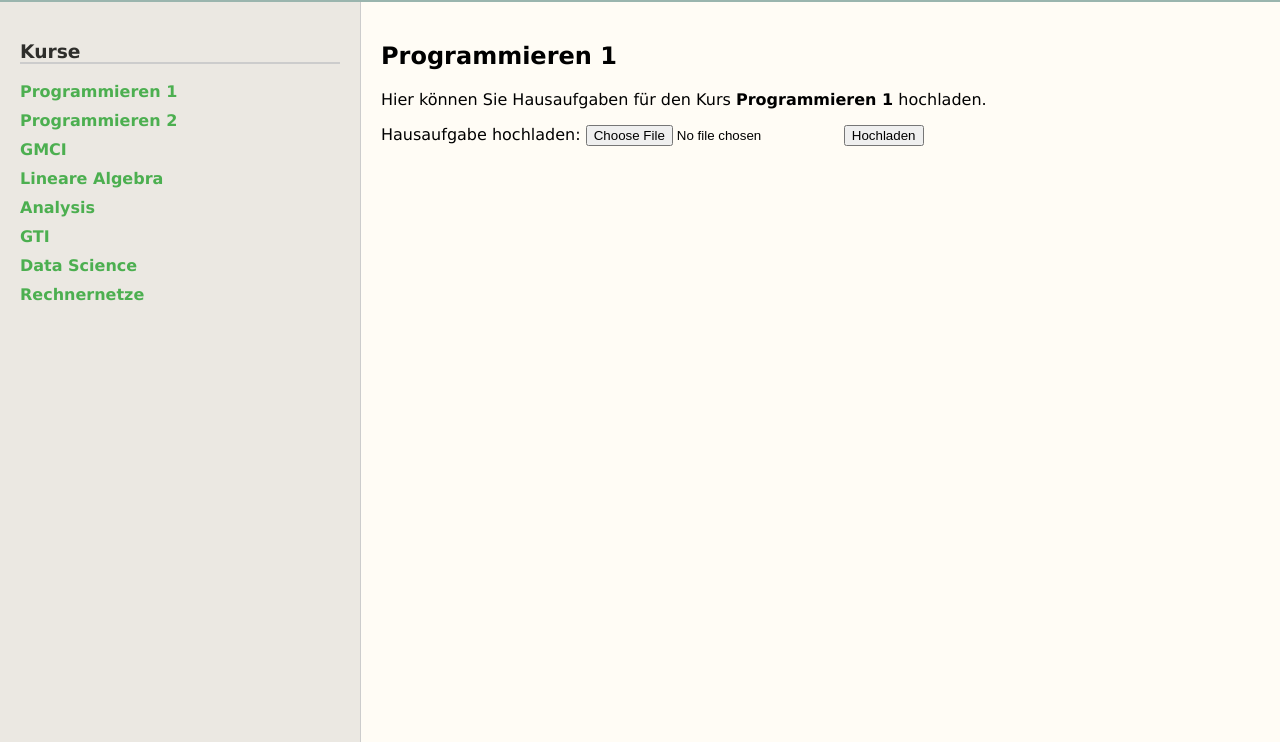
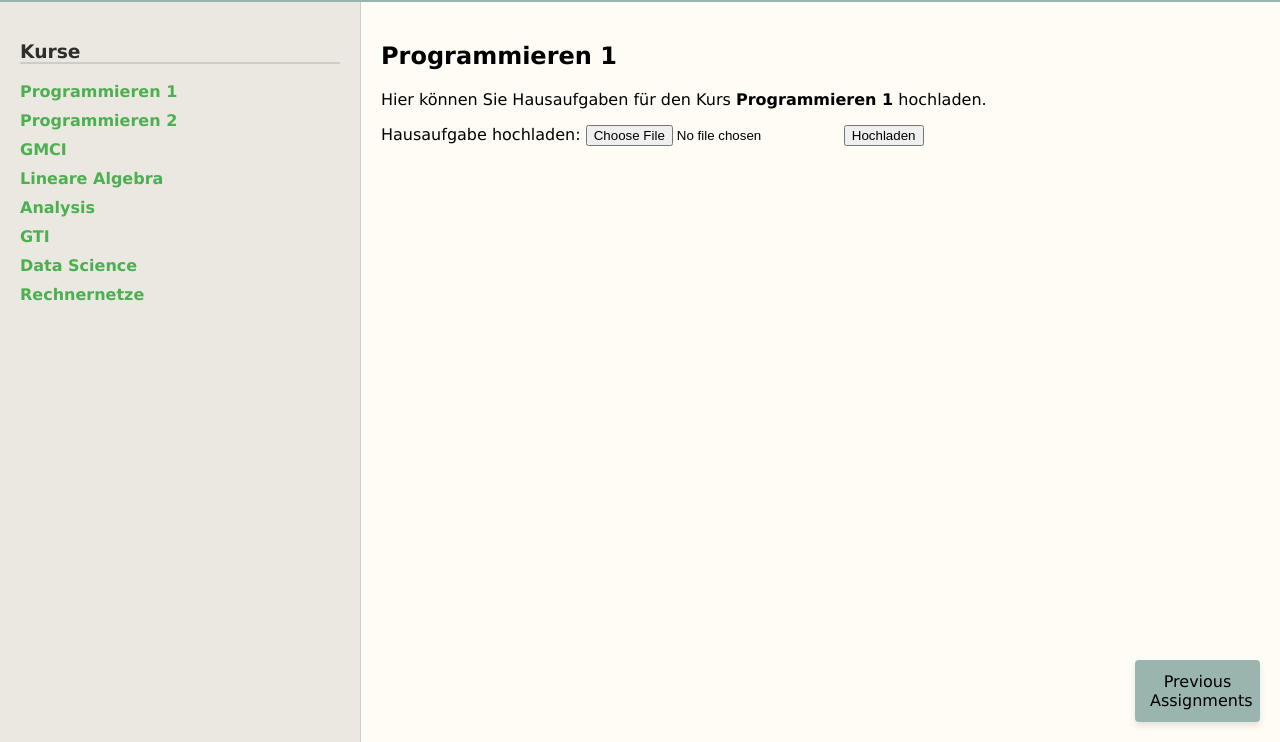
Before and after one commit to elisahyy/AssignmentUploadTool, a plain HTML site: page student-dashboard.html in a window 1280 px wide. Both pictures are taken after a click on the link "Programmieren 1". Shown: the part 58-800 px from the top of the page. Drawn offline with Linux system fonts and the light colour scheme.

Commit message:
Previous Assignments Page erstellt und verknuepft

```diff
--- a/student_script.js
+++ b/student_script.js
@@ -37,6 +37,9 @@ document.addEventListener("DOMContentLoaded", function () {
                 <input type="file" id="file-upload" name="file" required>
                 <button type="submit">Hochladen</button>
             </form>
+            <div id="BtnContainer">
+                <button id="paBtn" onclick = "window.location.href='previous_assignments.html'">Previous Assignments</button>
+            </div>
         `;
     }
 });
--- a/style_student.css
+++ b/style_student.css
@@ -59,3 +59,21 @@ body {
     overflow-y: auto;
     background-color: #FFFCF5;
 }
+
+#paBtn{
+    position: fixed;
+    bottom: 20px;
+    right: 20px;
+    background-color: #9AB5AE;
+    border: none;
+    border-radius: 4px;
+    width: 125px;
+    padding: 12px 15px;
+    font-size: 16px;
+    box-shadow: 0px 4px 6px rgba(0, 0, 0, 0.1);
+    font-family: 'Lucida Sans', 'Lucida Sans Regular', 'Lucida Grande', 'Lucida Sans Unicode', Geneva, Verdana, sans-serif;
+}
+
+#paBtn:hover {
+    background-color: #679286;
+}
```
Also changed, not shown: previous_assignments.html (added, +13 -0 lines).
